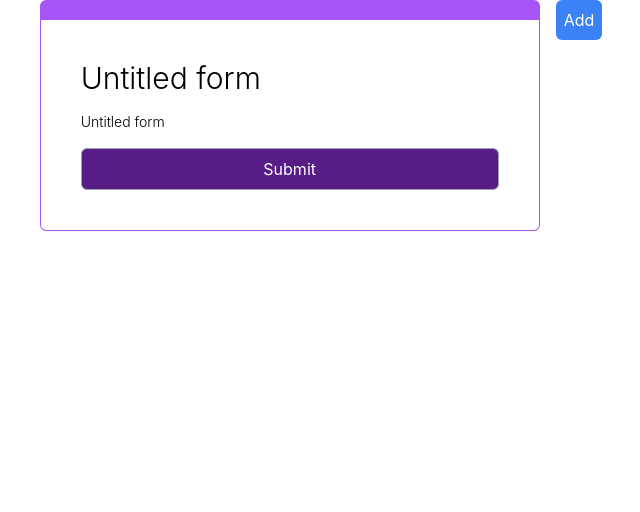
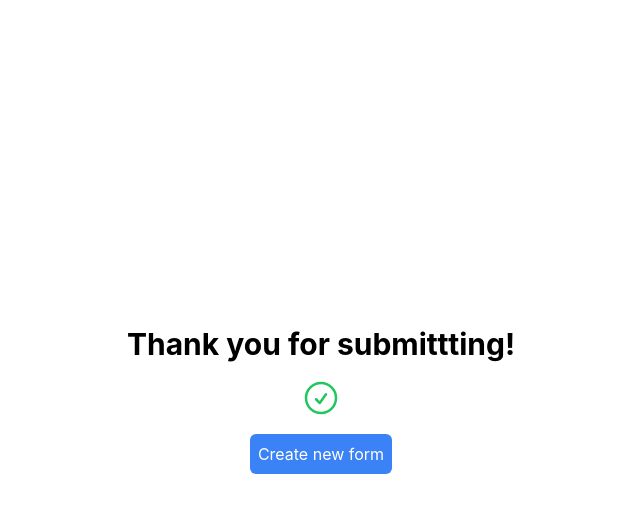
Before and after one commit to Sapnajha19/dynamic-form, a React (Create React App) app: page /form-builder in a window 1280 px wide. Both pictures are taken after a click on the button "Submit". Shown: the top 512 px of the page, without its empty margins (319-959 px from the left). Built offline with nearby package versions, Linux system fonts and the light colour scheme.

Commit message:
Add successfull message on form submission and a button to go back on creating a new form

```diff
--- a/src/pages/FormBuilder.jsx
+++ b/src/pages/FormBuilder.jsx
@@ -4,12 +4,14 @@ import TextArea from "../components/TextArea";
 import DropDown from "../components/DropDown";
 import CheckBox from "../components/CheckBox";
 import RadioButton from "../components/RadioButton";
+import { Link, useNavigate } from "react-router-dom";
 
 function FormBuilder() {
+  const navigate = useNavigate();
   const [add, setAdd] = useState(false);
   const [selectedFieldTypes, setSelectedFieldTypes] = useState([]);
   const [formConfig, setFormConfig] = useState([]);
-
+  const [isSubmitted, setIsSubmitted] = useState(false);
   const handleAddFormField = () => {
     setAdd(true);
   };
@@ -37,6 +39,7 @@ function FormBuilder() {
     const jsonConfig = JSON.stringify(formConfig);
     localStorage.setItem("formConfig", jsonConfig);
     loadFormConfig();
+    setIsSubmitted(true);
   };
 
   // Function to load form configuration from JSON
@@ -45,9 +48,36 @@ function FormBuilder() {
     if (jsonConfig) {
       setFormConfig(JSON.parse(jsonConfig));
     }
-    console.log(formConfig)
+    console.log(formConfig);
+  };
+  const handleCreateNewForm = () => {
+    setIsSubmitted(false)
+    setSelectedFieldTypes([])
   };
   return (
+    <div>
+      {isSubmitted ? (
+        <div className="flex flex-col justify-center items-center h-screen gap-4">
+          <p className="text-3xl font-bold">Thank you for submittting!</p>
+          <svg
+            xmlns="http://www.w3.org/2000/svg"
+            fill="none"
+            viewBox="0 0 24 24"
+            strokeWidth={1.5}
+            stroke="currentColor"
+            className="w-10 h-10 text-green-500 font-bold"
+          >
+            <path
+              strokeLinecap="round"
+              strokeLinejoin="round"
+              d="M9 12.75L11.25 15 15 9.75M21 12a9 9 0 11-18 0 9 9 0 0118 0z"
+            />
+          </svg>
+            <button className="bg-blue-500 text-white p-2 rounded-md" onClick={handleCreateNewForm}>
+              Create new form
+            </button>
+        </div>
+      ) : (
         <div className="flex flex-col items-center h-screen">
           <div className="flex flex-row items-start justify-start">
             <div className="bg-white rounded-md p-10 border border-black border-[1px] w-[500px] h-full flex flex-col gap-4 border-purple-500 border-t-[20px]">
@@ -67,7 +97,10 @@ function FormBuilder() {
                   {type === "text input" && (
                     <div>
                       <TextInput />
-                  <button className="bg-[gray] text-white text-sm rounded-sm px-1" onClick={() => handleDelete(index)}>
+                      <button
+                        className="bg-[gray] text-white text-sm rounded-sm px-1"
+                        onClick={() => handleDelete(index)}
+                      >
                         Delete
                       </button>
                       <div className="w-full h-[1px] bg-purple-100 mt-2"></div>
@@ -76,7 +109,10 @@ function FormBuilder() {
                   {type === "text-area input" && (
                     <div>
                       <TextArea />
-                  <button className="bg-[gray] text-white text-sm rounded-sm px-1" onClick={() => handleDelete(index)}>
+                      <button
+                        className="bg-[gray] text-white text-sm rounded-sm px-1"
+                        onClick={() => handleDelete(index)}
+                      >
                         Delete
                       </button>
                       <div className="w-full h-[1px] bg-purple-100 mt-2"></div>
@@ -85,7 +121,10 @@ function FormBuilder() {
                   {type === "dropdown" && (
                     <div>
                       <DropDown />
-                  <button className="bg-[gray] text-white text-sm rounded-sm px-1" onClick={() => handleDelete(index)}>
+                      <button
+                        className="bg-[gray] text-white text-sm rounded-sm px-1"
+                        onClick={() => handleDelete(index)}
+                      >
                         Delete
                       </button>
                       <div className="w-full h-[1px] bg-purple-100 mt-2"></div>
@@ -94,7 +133,10 @@ function FormBuilder() {
                   {type === "checkbox" && (
                     <div>
                       <CheckBox />
-                  <button className="bg-[gray] text-white text-sm rounded-sm px-1" onClick={() => handleDelete(index)}>
+                      <button
+                        className="bg-[gray] text-white text-sm rounded-sm px-1"
+                        onClick={() => handleDelete(index)}
+                      >
                         Delete
                       </button>
                       <div className="w-full h-[1px] bg-purple-100 mt-2"></div>
@@ -103,7 +145,10 @@ function FormBuilder() {
                   {type === "radio buttons" && (
                     <div>
                       <RadioButton />
-                  <button className="bg-[gray] text-white text-sm rounded-sm px-1" onClick={() => handleDelete(index)}>
+                      <button
+                        className="bg-[gray] text-white text-sm rounded-sm px-1"
+                        onClick={() => handleDelete(index)}
+                      >
                         Delete
                       </button>
                       <div className="w-full h-[1px] bg-purple-100 mt-2"></div>
@@ -127,7 +172,9 @@ function FormBuilder() {
               </button>
               {add && (
                 <div className="flex flex-col">
-              <label className="font-semibold">Enter type of form field you want to create</label>
+                  <label className="font-semibold">
+                    Enter type of form field you want to create
+                  </label>
                   <select
                     className="border border-black rounded-[4px] mt-2"
                     onChange={handleChange}
@@ -147,6 +194,8 @@ function FormBuilder() {
           {/* <button onClick={saveFormConfig}>Save Form Configuration</button> */}
           {/* <button onClick={loadFormConfig}>Load Form Configuration</button> */}
         </div>
+      )}
+    </div>
   );
 }
 
```
Lines whose indentation alone changed are shown as unchanged.
